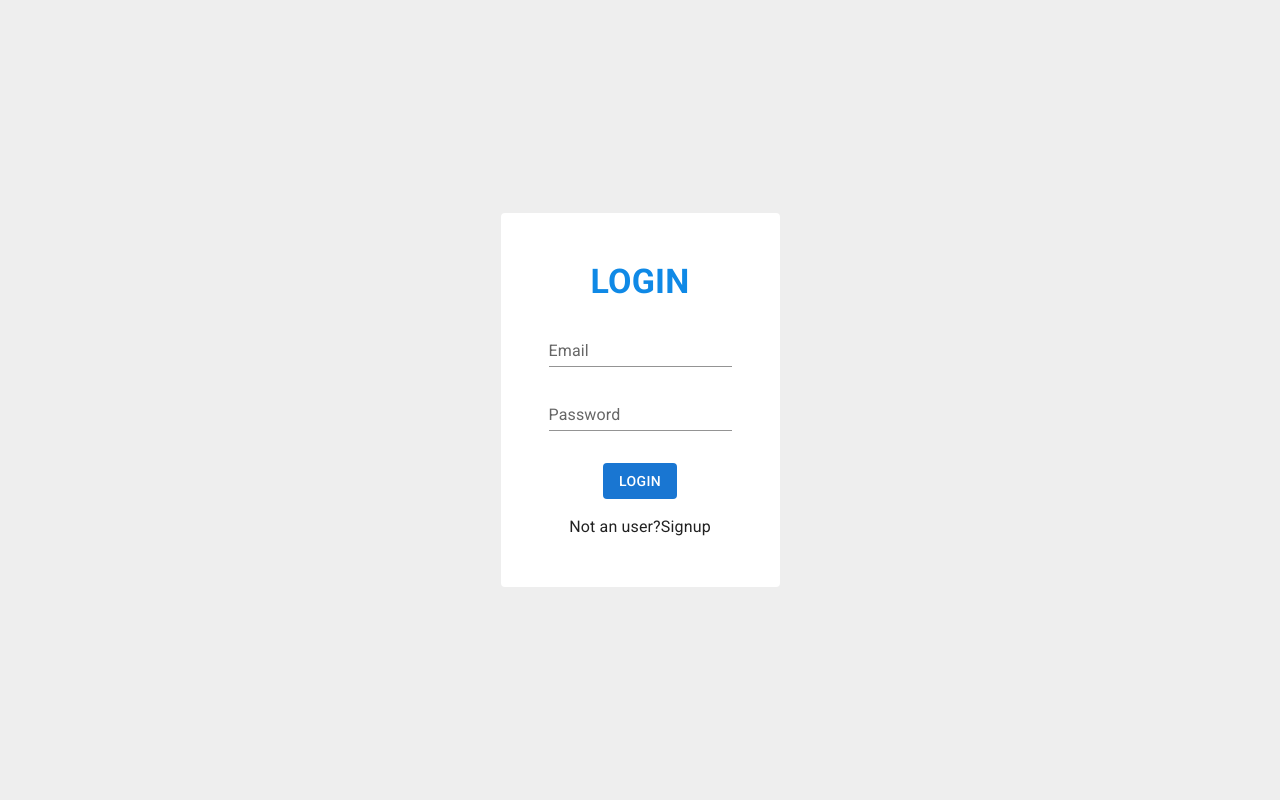
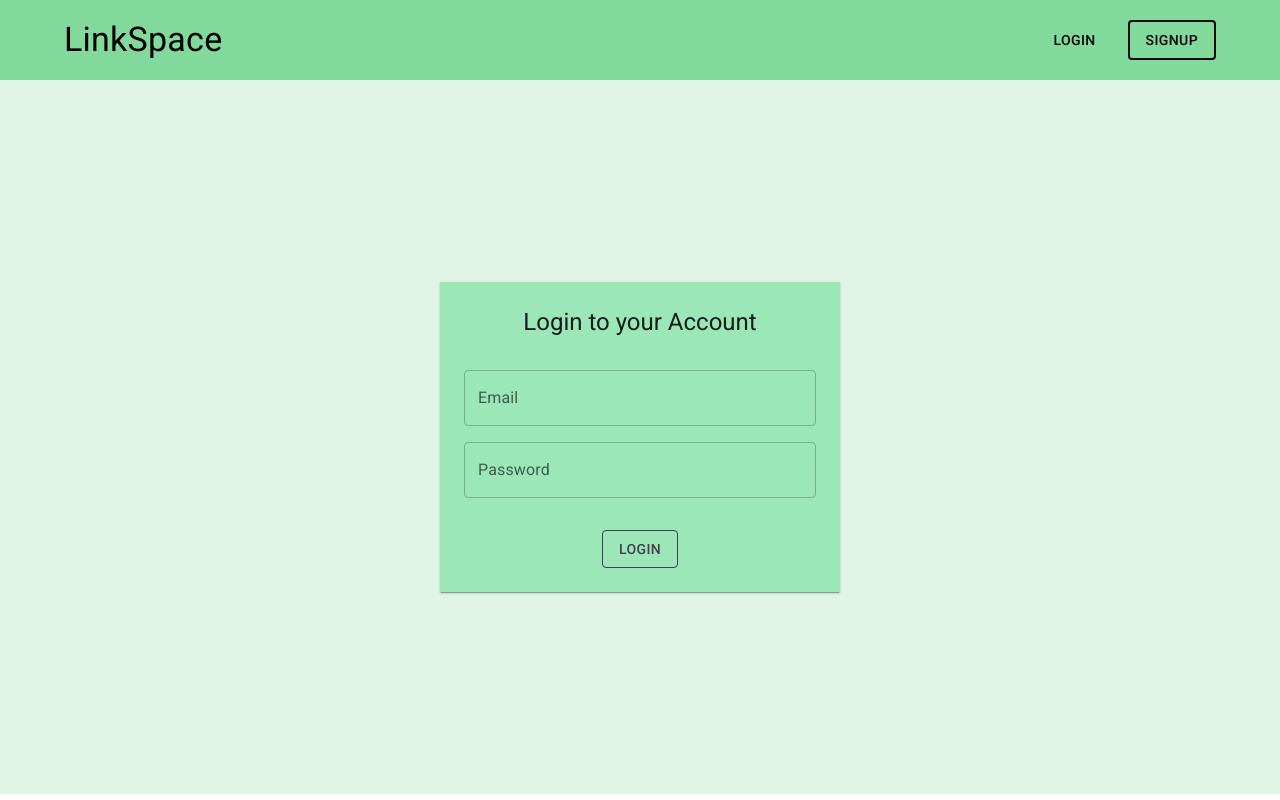
Before and after one commit to MahendraDani/Linkspace, a React (Vite) app in the folder client/: page /login in a window 1280 px wide. Built offline with nearby package versions, Linux system fonts and the light colour scheme.

Commit message:
feat: improved login page

```diff
--- a/client/src/pages/Login.jsx
+++ b/client/src/pages/Login.jsx
@@ -1,7 +1,16 @@
 import React, { useState } from "react";
-import { Box, Button, Card, TextField, Typography } from "@mui/material";
+import {
+  Box,
+  Button,
+  Card,
+  Paper,
+  Stack,
+  TextField,
+  Typography,
+} from "@mui/material";
 import axios from "axios";
 import { Link, useNavigate } from "react-router-dom";
+import Navbar from "../layout/Navbar";
 
 const Login = () => {
   const [email, setEmail] = useState("");
@@ -32,67 +41,73 @@ const Login = () => {
   };
   return (
     <>
-      <Box
+      <Navbar />
+      <Stack
         sx={{
           width: "100%",
-          height: "100vh",
-          display: "grid",
-          placeContent: "center",
-          backgroundColor: "#eee",
+          height: "89.3vh",
+          justifyContent: "center",
+          alignItems: "center",
+          bgcolor: "#E0F5E6",
         }}
       >
-        <Card
-          variant="outlined"
-          sx={{
-            padding: "3rem",
-            display: "flex",
-            flexDirection: "column",
-            gap: "1rem",
-            border: "none",
-            boxShadow: "5px",
-            minWidth: "17rem",
-          }}
+        <Paper
+          sx={{ p: 3, bgcolor: "#9CE7B8", minWidth: "25rem" }}
+          square
+          elevation={1}
         >
-          <Typography
-            variant="h4"
-            sx={{ textAlign: "center", fontWeight: "600", color: "#0F89E6" }}
+          <Stack
+            sx={{
+              justifyContent: "center",
+              alignItems: "center",
+              gap: 2,
+            }}
           >
-            LOGIN
-          </Typography>
-          <TextField
-            label="Email"
-            variant="standard"
-            onChange={(e) => {
-              setEmail(e.target.value);
+            <Box sx={{ mb: 2 }}>
+              <Typography variant="h5">Login to your Account</Typography>
+            </Box>
+            <TextField
+              sx={{ width: "100%" }}
+              label="Email"
+              variant="outlined"
+              onChange={(e) => setEmail(e.target.value)}
+            />
+            <TextField
+              sx={{ width: "100%" }}
+              label="Password"
+              type="password"
+              variant="outlined"
+              onChange={(e) => setPassword(e.target.value)}
+            />
+          </Stack>
+          <Box
+            sx={{
+              width: "100%",
+              display: "flex",
+              justifyContent: "center",
+              alignItems: "center",
             }}
-          />
-          <TextField
-            label="Password"
-            variant="standard"
-            type="password"
-            onChange={(e) => {
-              setPassword(e.target.value);
-            }}
-          />
-          <Box sx={{ textAlign: "center" }}>
+          >
             <Button
               variant="contained"
+              disableElevation
               sx={{
-                boxShadow: "none",
-                marginTop: "1rem",
-                "&hover": { boxShadow: "none" },
+                border: "1px solid #433C53",
+                bgcolor: "transparent",
+                color: "#433C53",
+                marginTop: 4,
+                ":hover": {
+                  bgcolor: "#393347",
+                  color: "white",
+                },
               }}
               onClick={handleLogin}
             >
               Login
             </Button>
           </Box>
-          <Typography sx={{ textAlign: "center" }}>
-            Not an user?
-            <Link to={"/"}>Signup</Link>
-          </Typography>
-        </Card>
-      </Box>
+        </Paper>
+      </Stack>
     </>
   );
 };
```
Also changed, not shown: client/src/pages/Signup.jsx (+0 -39 lines).
